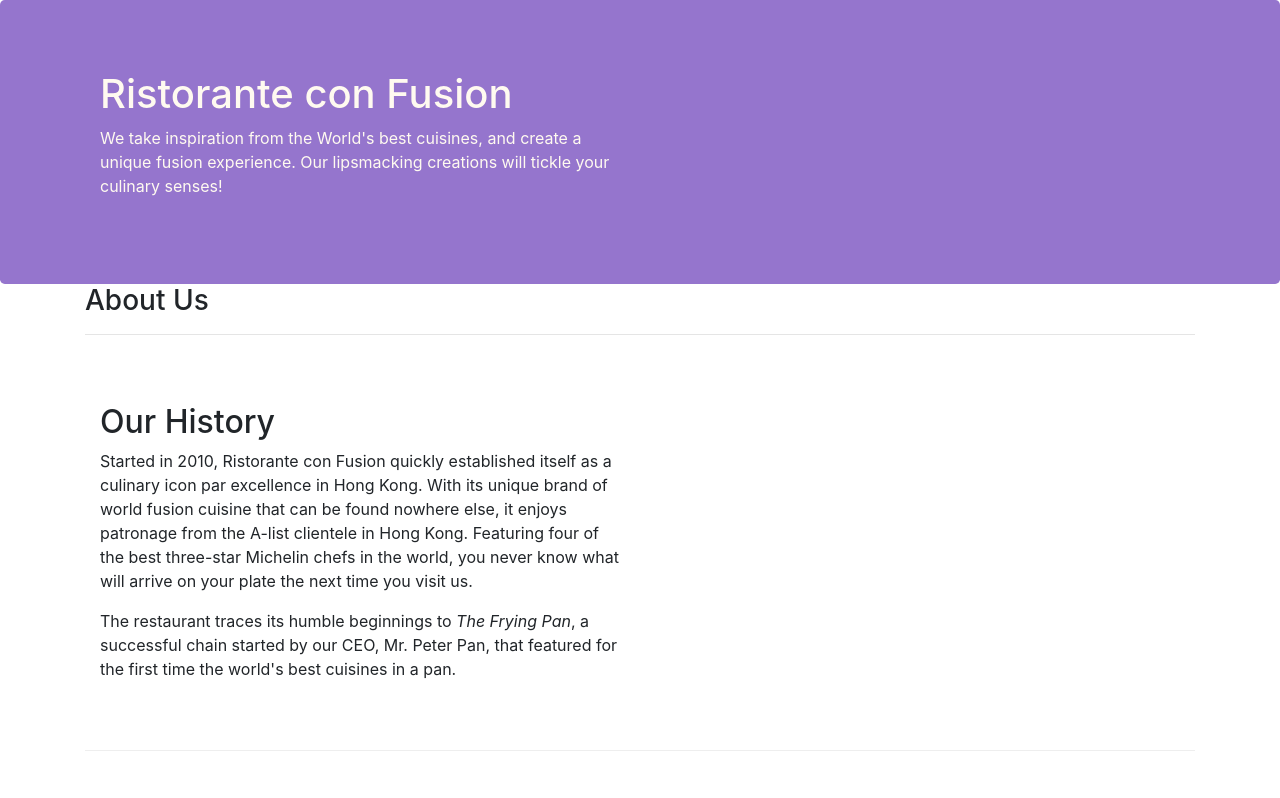
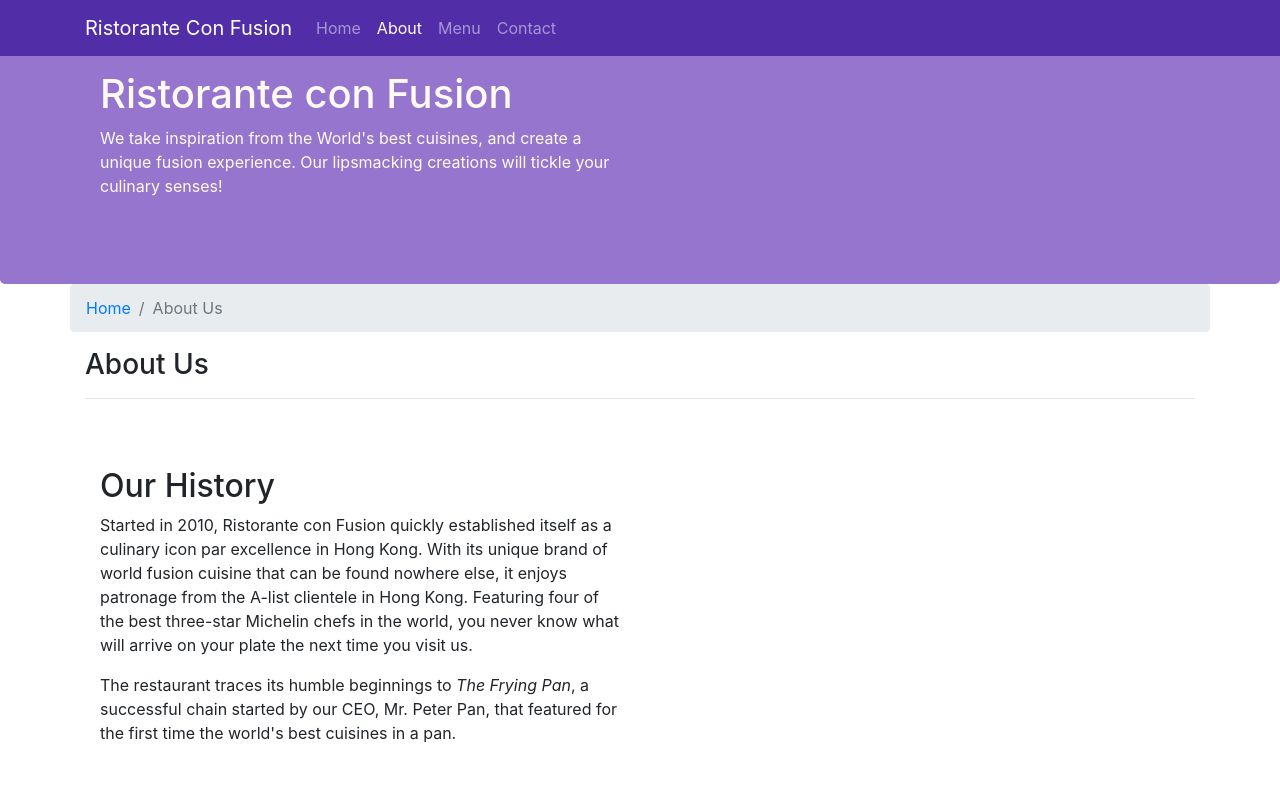
Before and after one commit to aakashiiitd/Restaurant-Website-Front-End-with-Bootstrap, a website: page aboutus.html in a window 1280 px wide. Shown: the top 798 px of the page. Drawn offline with nearby package versions, Linux system fonts and the light colour scheme.

Commit message:
Added Navigation/breadcrumb bar on aboutUS & index

```diff
--- a/aboutus.html
+++ b/aboutus.html
@@ -12,6 +12,23 @@
 </head>
 
 <body>
+
+    <nav class="navbar navbar-dark navbar-expand-sm fixed-top">
+        <div class="container">
+            <button class="navbar-toggler" type="button" data-toggle="collapse" data-target="#Navbar">
+                <span class="navbar-toggler-icon"></span>
+            </button>
+            <a class="navbar-brand" href="./index.html">Ristorante Con Fusion</a>
+            <div class="collapse navbar-collapse" id="Navbar">
+                <ul class="navbar-nav mr-auto">
+                    <li class="nav-item"><a class="nav-link" href="./index.html">Home</a></li>
+                    <li class="nav-item active"><a class="nav-link" href="#">About</a></li>
+                    <li class="nav-item"><a class="nav-link" href="#">Menu</a></li>
+                    <li class="nav-item"><a class="nav-link" href="#">Contact</a></li>
+                </ul>
+            </div>
+        </div>
+    </nav>
 
     <header class="jumbotron">
         <div class="container">
@@ -28,6 +45,10 @@
 
     <div class="container">
         <div class="row">
+            <ol class="col-12 breadcrumb">
+                <li class="breadcrumb-item"><a href="./index.html">Home</a></li>
+                <li class="breadcrumb-item active">About Us</li>
+            </ol>
             <div class="col-12">
                <h3>About Us</h3>
                <hr>
@@ -75,7 +96,7 @@
                 <div class="col-4 offset-1 col-sm-2">
                     <h5>Links</h5>
                     <ul class="list-unstyled">
-                        <li><a href="#">Home</a></li>
+                        <li><a href="./index.html">Home</a></li>
                         <li><a href="#">About</a></li>
                         <li><a href="#">Menu</a></li>
                         <li><a href="#">Contact</a></li>
--- a/css/styles.css
+++ b/css/styles.css
@@ -28,3 +28,12 @@
     margin:0px;
     color:#0f0f0f;
 }
+
+.body{
+    padding:50px 0px 0px 0px;
+    z-index:0;
+}
+
+.navbar-dark {
+     background-color: #512DA8;
+}
```
Also changed, not shown: index.html (+18 -1 lines).
